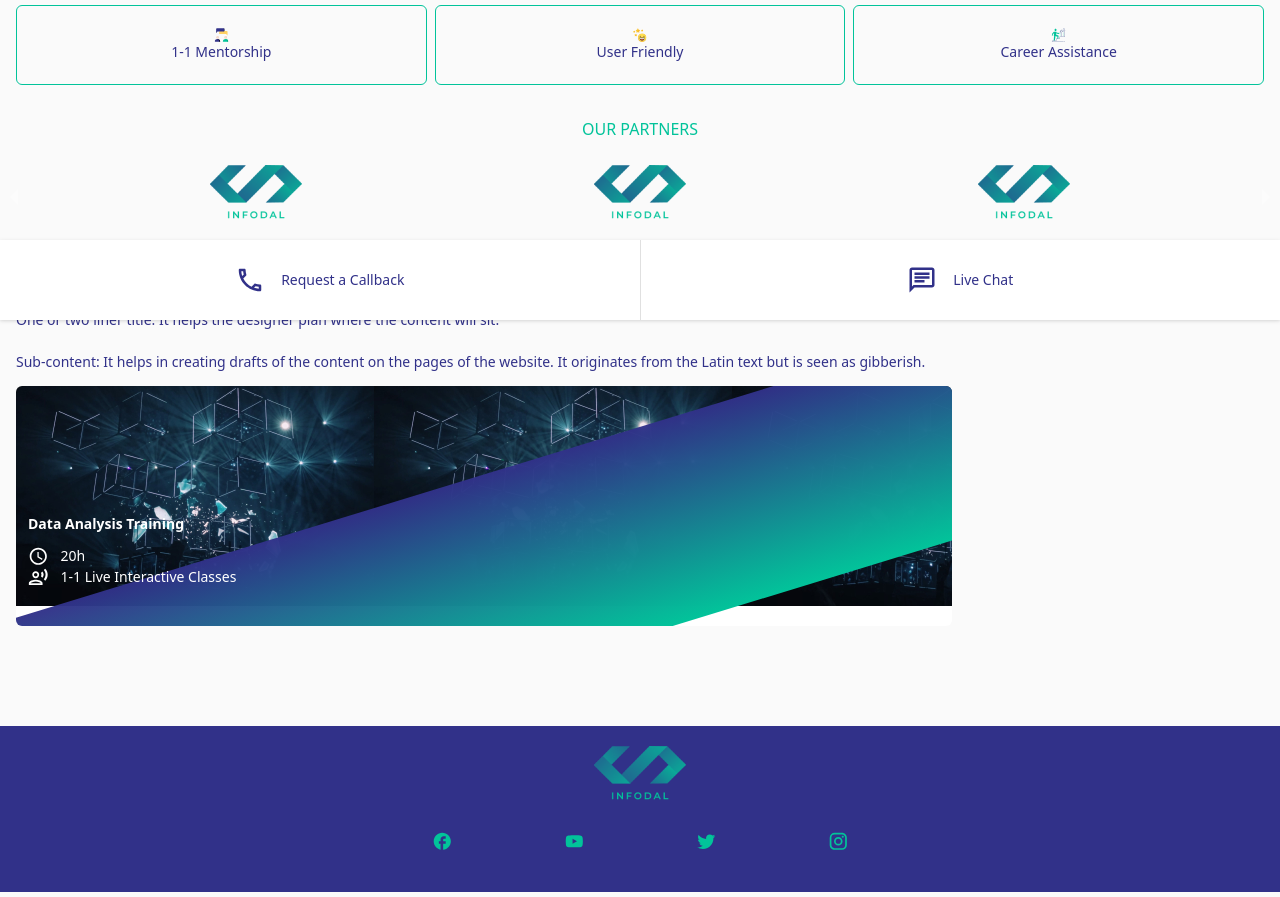
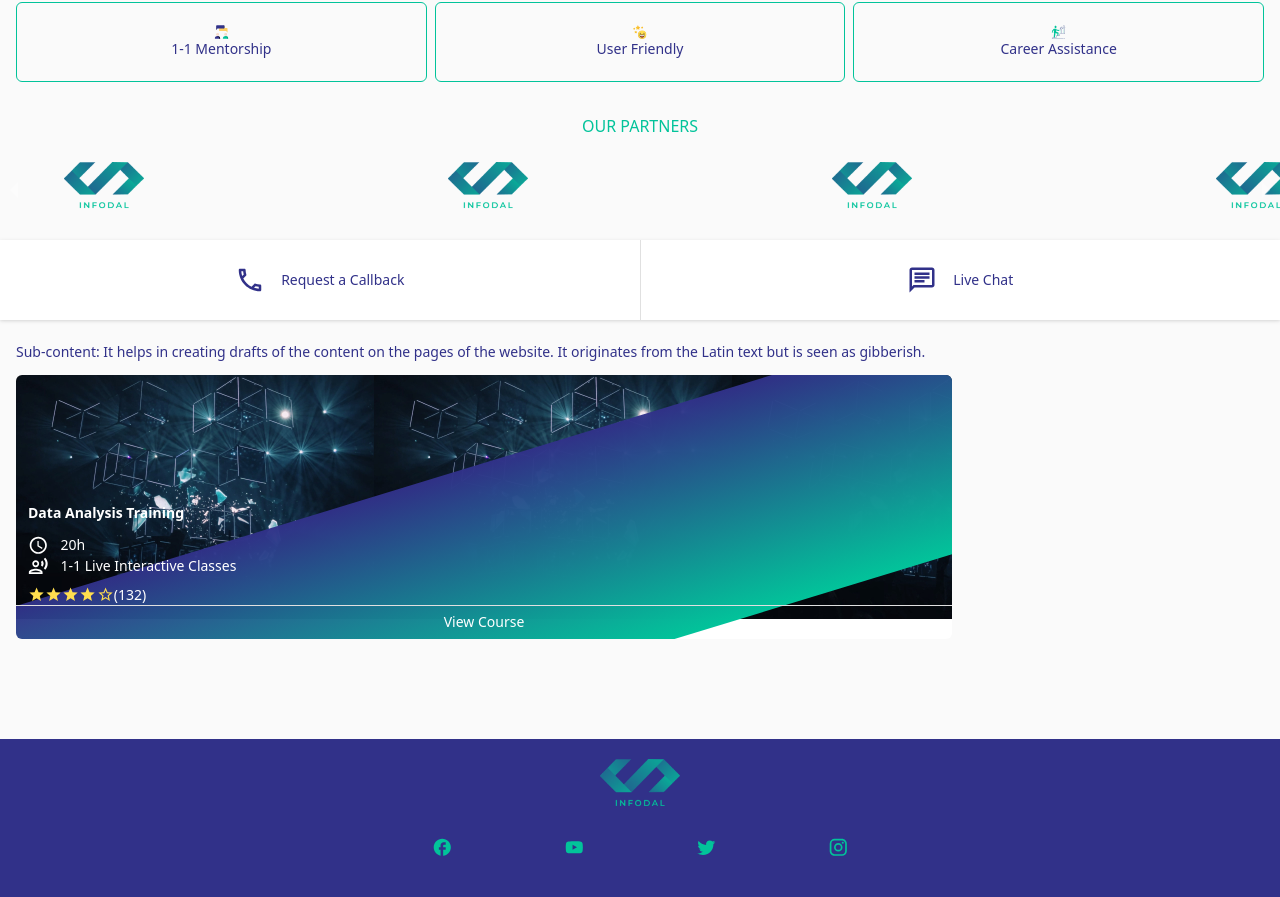
Before and after one commit to Gaurav-2k1/test, a Next.js app: page / in a window 1280 px wide. Shown: the part 480-1377 px from the top of the page. Built offline with nearby package versions, Linux system fonts and the light colour scheme.

Commit message:
Course Component

```diff
--- a/components/Body/LiveCourses.js
+++ b/components/Body/LiveCourses.js
@@ -1,4 +1,6 @@
 import React from "react";
+import { Carousel } from "react-responsive-carousel";
+import "react-responsive-carousel/lib/styles/carousel.min.css";
 import CourseComponent from "../Shared/CourseComponent";
 
 export default function LiveCourses() {
@@ -22,6 +24,7 @@ export default function LiveCourses() {
           isSale
           duration="20"
           classType="1-1 Live Interactive Classes"
+          rating={{ stars: 4, reviews: 132 }}
         />
       </div>
     </div>
--- a/components/Body/Partners.js
+++ b/components/Body/Partners.js
@@ -23,9 +23,15 @@ export default function Partners() {
         centerMode
         centerSlidePercentage={30}
       >
-        <Image src={Logo} alt="logo" />
-        <Image src={Logo} alt="logo" />
-        <Image src={Logo} alt="logo" />
+        <div className="w-20 h-fit">
+          <Image src={Logo} alt="Infodal Logo" />
+        </div>
+        <div className="w-20 h-fit">
+          <Image src={Logo} alt="Infodal Logo" />
+        </div>
+        <div className="w-20 h-fit">
+          <Image src={Logo} alt="Infodal Logo" />
+        </div>
       </Carousel>
     </div>
   );
--- a/components/Footer/Footer.js
+++ b/components/Footer/Footer.js
@@ -9,8 +9,8 @@ import InstagramIcon from "@mui/icons-material/Instagram";
 export default function Footer() {
   return (
     <div className="w-full flex flex-col items-center bg-secondary pb-10">
-      <div className="my-5">
-        <Image src={Logo} alt="Logo" />
+      <div className="w-20 h-fit my-5">
+        <Image src={Logo} alt="Infodal Logo" />
       </div>
       <div className="flex flex-row justify-evenly w-1/2">
         <FacebookOutlinedIcon color="primary" fontSize="medium" />
--- a/components/Header/Header.js
+++ b/components/Header/Header.js
@@ -26,7 +26,9 @@ export default function Header() {
         <div className=" w-20">
           <MenuIcon fontSize="large" className="justify-self-start" />
         </div>
-        <Image src={Logo} alt="Infodal Logo" className="w-20 h-fit" />
+        <div className="w-20 h-fit">
+          <Image src={Logo} alt="Infodal Logo" />
+        </div>
         <div className="w-20 flex flex-row justify-around">
           <SearchOutlinedIcon />
           <ShoppingCartOutlinedIcon />
--- a/components/Shared/CourseComponent.js
+++ b/components/Shared/CourseComponent.js
@@ -1,6 +1,8 @@
 import { Button, Divider } from "@mui/material";
 import Image from "next/image";
 import React from "react";
+import StarOutlinedIcon from "@mui/icons-material/StarOutlined";
+import StarBorderOutlinedIcon from "@mui/icons-material/StarBorderOutlined";
 import WatchLaterOutlinedIcon from "@mui/icons-material/WatchLaterOutlined";
 import RecordVoiceOverOutlinedIcon from "@mui/icons-material/RecordVoiceOverOutlined";
 export default function CourseComponent({
@@ -15,14 +17,42 @@ export default function CourseComponent({
   averageSalary,
 }) {
   return (
-    <div className="w-3/4 h-[30vh] bg-white pb-5 mb-5 relative overflow-hidden rounded-md">
+    <div className="w-3/4 h-[33vh] bg-white pb-5 mb-5 relative overflow-hidden rounded-md">
       <div className="absolute top-32 left-3 z-50 text-sm text-white">
         <div className="font-semibold mb-3">{name}</div>
-        <CardDetail icon={<WatchLaterOutlinedIcon />} text={`${duration}h`} />
-        <CardDetail icon={<RecordVoiceOverOutlinedIcon />} text={classType} />
+        {duration && classType ? (
+          <div>
+            <CardDetail
+              icon={<WatchLaterOutlinedIcon />}
+              text={`${duration}h`}
+            />
+            <CardDetail
+              icon={<RecordVoiceOverOutlinedIcon />}
+              text={classType}
+            />
+          </div>
+        ) : (
+          <div className="flex flex-row w-12 ">
+            <p className="text-lg">{discountedPrice}</p>
+            <p className="text-sm">{price}</p>
+          </div>
+        )}
+        <div className="flex flex-row w-20 items-center mt-2">
+          {[...Array(rating.stars)].map((x, i) => (
+            <StarOutlinedIcon color="yellow" key={i} fontSize="small" />
+          ))}
+          {[...Array(5 - rating.stars)].map((x, i) => (
+            <StarBorderOutlinedIcon color="yellow" key={i} fontSize="small" />
+          ))}
+          {`(${rating.reviews})`}
+        </div>
+      </div>
+      <div className="absolute bottom-0 z-50 w-full h-10 flex flex-col justify-evenly ">
+        <Divider color="white" />
+        <p className="text-white text-center">View Course</p>
       </div>
       <div style={{ backgroundImage: `url(${img})` }} className="h-full"></div>
-      <div className="w-[85vw] h-[25vh] -rotate-17 bg-gradient-to-b from-cardStart to-cardEnd absolute -bottom-9 -left-5"></div>
+      <div className="w-[85vw] h-[28vh] -rotate-17 bg-gradient-to-b from-cardStart to-cardEnd absolute -bottom-9 -left-5"></div>
     </div>
   );
 }
--- a/utils/theme.js
+++ b/utils/theme.js
@@ -64,6 +64,7 @@ export const lightTheme = createTheme({
     mode: "light",
     primary: { main: "#02C39A" },
     secondary: { main: "#313189" },
+    yellow: { main: "#FFDE4F" },
   },
 });
 
```
Also changed, not shown: public/logo.png.
